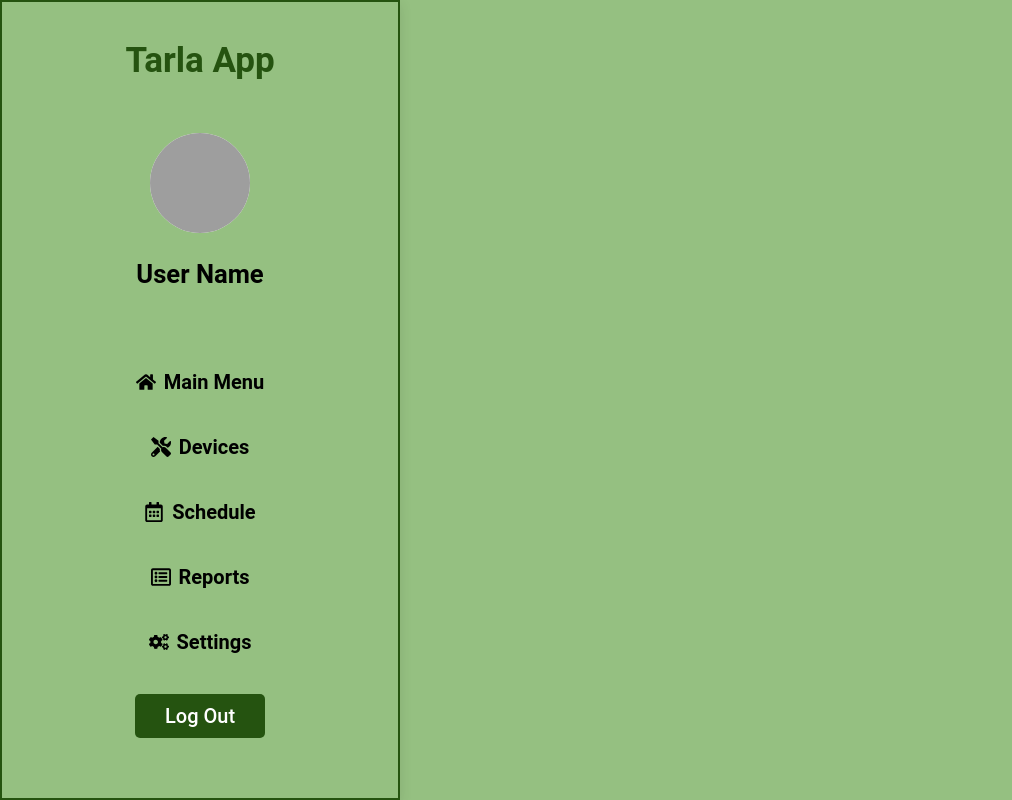
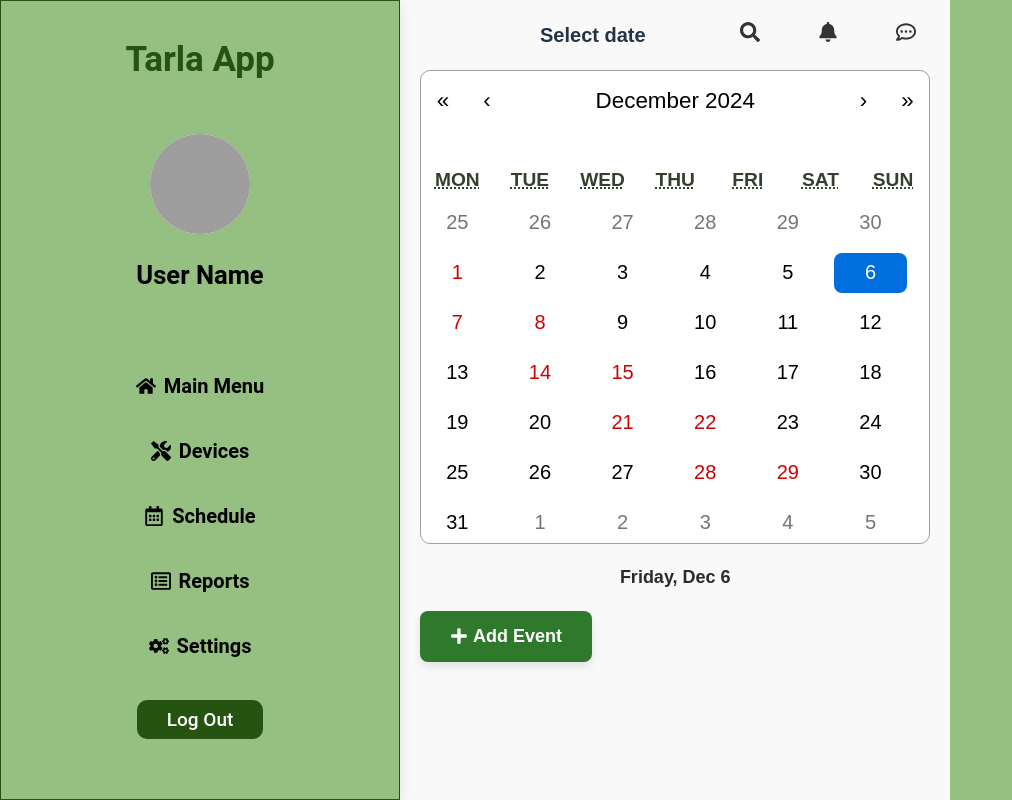
Before and after one commit to Avkar-Yazilim/iot-system-management, a React (Vite) app in the folder frontend/iot-system-management-frontend/: page /schedule in a window 1280 px wide. Shown: the whole page, without its empty margins (0-1012 px from the left). Built offline with nearby package versions, Linux system fonts and the light colour scheme; grey boxes are pictures that could not be loaded.

Commit message:
Frontend Schedule page changes

```diff
--- a/frontend/iot-system-management-frontend/src/Menu/DevicesMenu.css
+++ b/frontend/iot-system-management-frontend/src/Menu/DevicesMenu.css
@@ -73,7 +73,7 @@ html {
   /* Genişliği 450px olarak ayarla */
   background-color: #95C081;
   padding: 20px;
-  border-right: 2px solid #255310;
+  border-right: 1px solid #255310;
   box-sizing: border-box;
 }
 
--- a/frontend/iot-system-management-frontend/src/Menu/ScheduleMenu.jsx
+++ b/frontend/iot-system-management-frontend/src/Menu/ScheduleMenu.jsx
@@ -1,11 +1,13 @@
 import React from "react";
 import MainMenu from "../pages/MainMenu";
-import "./ScheduleMenu.css";
+//import "./ScheduleMenu.css";
+import SchedulePage from "../pages/SchedulePage";
 
 const ScheduleMenu = () => {
   return (
     <div className="menu-container">
       <MainMenu />
+      <SchedulePage />
     </div>
   );
 };
--- a/frontend/iot-system-management-frontend/src/pages/DevicePart.css
+++ b/frontend/iot-system-management-frontend/src/pages/DevicePart.css
@@ -9,7 +9,7 @@
   display: flex;
   flex-direction: column;
   align-items: center;
-  border: 1px solid #255310;
+  border: 0.5px solid #255310;
   box-sizing: border-box;
 }
 
@@ -69,8 +69,8 @@
   color: white;
   background-color: #255310;
   border: none;
-  border-radius: 5px;
-  padding: 15px 100px;
+  border-radius: 15px;
+  padding: 15px 50px;
   cursor: pointer;
   transition: background-color 0.3s ease;
   margin-bottom: 20px;
--- a/frontend/iot-system-management-frontend/src/pages/MainMenu.css
+++ b/frontend/iot-system-management-frontend/src/pages/MainMenu.css
@@ -6,7 +6,7 @@
   width: 90%;
   margin: 0 auto;
   box-shadow: 0 4px 12px rgba(0, 0, 0, 0.1);
-  border: 2px solid #255310;
+  border: 0.2px solid #255310;
   height: 100vh;
   display: flex;
   flex-direction: column;
@@ -75,12 +75,12 @@
 }
 
 .logout-btn {
-  font-size: 20px;
+  font-size: 19px;
   color: white;
   background-color: #255310;
   border: none;
-  border-radius: 5px;
-  padding: 10px 30px;
+  border-radius: 10px;
+  padding: 8px 30px;
   cursor: pointer;
   transition: background-color 0.3s ease;
 }
--- a/frontend/iot-system-management-frontend/src/pages/Schedule.css
+++ b/frontend/iot-system-management-frontend/src/pages/Schedule.css
@@ -1,49 +1,71 @@
 .schedule {
-  background-color: #ffffff; /* Beyaz arka plan */
+  background-color: #ffffff;
+  /* Beyaz arka plan */
   padding: 20px;
-  border: 1px solid #d1d9e6; /* Kenar çizgisi */
-  border-radius: 8px; /* Yuvarlak köşeler */
-  width: 100vh; /* Genişlik */
-  height: 100vh; /* Yükseklik */
-  box-shadow: 0 4px 12px rgba(0, 0, 0, 0.1); /* Gölge */
-  display: flex; /* Flexbox düzenini etkinleştir */
-  flex-direction: column; /* İçerikleri dikey hizala */
-  align-items: center; /* Yatay ortalama */
-  justify-content: center; /* Dikey ortalama */
+  border: 1px solid #d1d9e6;
+  /* Kenar çizgisi */
+  border-radius: 8px;
+  /* Yuvarlak köşeler */
+  width: 100vh;
+  /* Genişlik */
+  height: 100vh;
+  /* Yükseklik */
+  box-shadow: 0 4px 12px rgba(0, 0, 0, 0.1);
+  /* Gölge */
+  display: flex;
+  /* Flexbox düzenini etkinleştir */
+  flex-direction: column;
+  /* İçerikleri dikey hizala */
+  align-items: center;
+  /* Yatay ortalama */
+  justify-content: center;
+  /* Dikey ortalama */
 }
 
 .top-buttons {
-  position: absolute; /* Sayfa içinde özgürce yerleşmesi için */
-  top: 10px; /* Üstten 10px mesafe */
-  right: 10px; /* Sağdan 10px mesafe */
+  position: absolute;
+  /* Sayfa içinde özgürce yerleşmesi için */
+  top: 10px;
+  /* Üstten 10px mesafe */
+  right: 10px;
+  /* Sağdan 10px mesafe */
   display: flex;
-  gap: 15px; /* Butonlar arasındaki boşluk */
+  gap: 15px;
+  /* Butonlar arasındaki boşluk */
 }
 
 .top-button {
   background-color: transparent;
   border: none;
-  font-size: 1.5rem; /* Buton ikon boyutu */
-  color: #333333; /* Buton rengi */
+  font-size: 1.5rem;
+  /* Buton ikon boyutu */
+  color: #333333;
+  /* Buton rengi */
   cursor: pointer;
   transition: color 0.3s ease;
 }
 
 .top-button:hover {
-  color: #95c081; /* Hoverda buton rengi değişir */
+  color: #95c081;
+  /* Hoverda buton rengi değişir */
 }
 
 .calendar-wrapper {
-  display: flex; /* Takvimi ortalamak için flex düzeni */
-  align-items: center; /* Dikey ortalama */
-  justify-content: center; /* Yatay ortalama */
-  width: 100%; /* Kapsayıcı genişliği */
+  display: flex;
+  /* Takvimi ortalamak için flex düzeni */
+  align-items: center;
+  /* Dikey ortalama */
+  justify-content: center;
+  /* Yatay ortalama */
+  width: 100%;
+  /* Kapsayıcı genişliği */
 }
 
 h2 {
   font-size: 20px;
   margin-bottom: 10px;
-  margin-left: 120px; /* Başlığı biraz sola kaydır */
+  margin-left: 120px;
+  /* Başlığı biraz sola kaydır */
 }
 
 .selected-date h3 {
@@ -53,13 +75,17 @@ h2 {
 }
 
 .calendar-header-wrapper {
-  display: flex; /* Takvimin ve başlığın yan yana yerleştirilmesi */
-  flex-direction: column; /* Başlık ve takvim dikeyde hizalanacak */
-  align-items: flex-start; /* Başlık ve takvimi sola hizala */
-  width: 100%; /* Genişlik: Kapsayıcı kadar */
+  display: flex;
+  /* Takvimin ve başlığın yan yana yerleştirilmesi */
+  flex-direction: column;
+  /* Başlık ve takvim dikeyde hizalanacak */
+  align-items: flex-start;
+  /* Başlık ve takvimi sola hizala */
+  width: 100%;
+  /* Genişlik: Kapsayıcı kadar */
 }
 
-.calendar-header-wrapper h2{
+.calendar-header-wrapper h2 {
   margin-top: -200px;
 }
 
@@ -69,37 +95,52 @@ h2 {
   margin-top: 15px;
   gap: 15px;
 }
+
 /* Takvim kapsayıcı boyutunu artır */
 .react-calendar {
-  width: 100%; /* Genişlik: kapsayıcıya tam otur */
-  max-width: 700px; /* Maksimum genişlik */
-  font-size: 1.5rem; /* Yazı boyutunu büyüt */
+  width: 100%;
+  /* Genişlik: kapsayıcıya tam otur */
+  max-width: 700px;
+  /* Maksimum genişlik */
+  font-size: 1.5rem;
+  /* Yazı boyutunu büyüt */
+  border-radius: 10px;
+  color: #33412c;
 }
 
 .react-calendar__tile {
-  height: 40px; /* Hücre yüksekliği */
-  display: flex; /* Ortala */
-  align-items: center; /* Dikey ortalama */
-  justify-content: center; /* Yatay ortalama */
+  height: 40px;
+  /* Hücre yüksekliği */
+  display: flex;
+  /* Ortala */
+  align-items: center;
+  /* Dikey ortalama */
+  justify-content: center;
+  /* Yatay ortalama */
 }
 
 .react-calendar__navigation {
-  height: 60px; /* Navigasyon çubuğu yüksekliği */
-  font-size: 1.6rem; /* Yazı boyutu */
+  height: 60px;
+  /* Navigasyon çubuğu yüksekliği */
+  font-size: 1.6rem;
+  /* Yazı boyutu */
 }
 
 /* Günlerin aralarındaki boşluk */
 .react-calendar__month-view__days {
-  gap: 10px; /* Hücreler arasındaki boşluk */
+  gap: 10px;
+  /* Hücreler arasındaki boşluk */
 }
 
 /* Ay başlığı ve okların görünümü */
 .react-calendar__navigation button {
   font-size: 1.4rem;
-  padding: 10px; /* Daha büyük düğmeler */
+  padding: 10px;
+  /* Daha büyük düğmeler */
 }
 
 /* Haftalık gün isimlerini büyüt */
 .react-calendar__month-view__weekdays {
-  font-size: 1.2rem; /* Gün isimleri (Mon, Tue vs.) */
+  font-size: 1.2rem;
+  /* Gün isimleri (Mon, Tue vs.) */
 }
--- /dev/null
+++ b/frontend/iot-system-management-frontend/src/pages/SchedulePage.css
@@ -0,0 +1,119 @@
+.schedule-page-container {
+    display: flex;
+    height: 100vh;
+}
+
+.schedule-page {
+    flex: 1;
+    position: relative;
+    padding: 20px;
+    overflow-y: auto;
+    /* İçeriğin taşması durumunda dikey kaydırma çubuğu ekleyin */
+}
+
+.top-buttons {
+    display: flex;
+    justify-content: flex-end;
+    gap: 10px;
+}
+
+.top-button {
+    background: none;
+    border: none;
+    cursor: pointer;
+    font-size: 20px;
+}
+
+.calendar-header-wrapper {
+    display: flex;
+    justify-content: center;
+    margin-top: 200px;
+}
+
+.calendar-wrapper {
+    margin-top: 10px;
+    display: flex;
+    justify-content: center;
+}
+
+.selected-date {
+    margin-top: 20px;
+    font-size: 18px;
+    text-align: center;
+}
+
+.add-event-button {
+    margin-top: 20px;
+    background-color: rgb(47, 121, 45);
+    color: rgb(255, 255, 255);
+    border: none;
+    padding: 15px 30px;
+    cursor: pointer;
+    font-size: 18px;
+    font-weight: bold;
+    display: flex;
+    align-items: center;
+    gap: 5px;
+    justify-content: center;
+    box-shadow: 0 4px 8px rgba(0, 0, 0, 0.1);
+}
+
+.event-panel {
+    position: absolute;
+    top: 50px;
+    right: 20px;
+    background-color: white;
+    border: 1px solid #ccc;
+    padding: 20px;
+    box-shadow: 0 4px 8px rgba(0, 0, 0, 0.1);
+    z-index: 1000;
+}
+
+.event-panel h2 {
+    margin-top: 0;
+}
+
+.event-panel form {
+    display: flex;
+    flex-direction: column;
+    gap: 10px;
+}
+
+.event-panel label {
+    display: flex;
+    flex-direction: column;
+    font-size: 14px;
+}
+
+.event-panel input,
+.event-panel select {
+    padding: 5px;
+    font-size: 14px;
+}
+
+.event-panel button {
+    background-color: #4CAF50;
+    color: white;
+    border: none;
+    padding: 10px;
+    cursor: pointer;
+    font-size: 16px;
+}
+
+/* Responsive tasarım için medya sorguları */
+@media (max-width: 768px) {
+    .calendar-wrapper {
+        flex-direction: column;
+        align-items: center;
+    }
+
+    .add-event-button {
+        width: 100%;
+        justify-content: center;
+    }
+
+    .event-panel {
+        width: 90%;
+        right: 5%;
+    }
+}
--- /dev/null
+++ b/frontend/iot-system-management-frontend/src/pages/SchedulePage.jsx
@@ -0,0 +1,88 @@
+import React, { useState } from "react";
+import Calendar from "react-calendar";
+import "react-calendar/dist/Calendar.css";
+import "./SchedulePage.css";
+import { FaSearch, FaBell, FaRegCommentDots, FaPlus } from "react-icons/fa";
+
+
+const SchedulePage = () => {
+    const [date, setDate] = useState(new Date());
+    const [isPanelOpen, setIsPanelOpen] = useState(false);
+
+    const togglePanel = () => {
+        setIsPanelOpen(!isPanelOpen);
+    };
+
+    const handleAddEvent = (e) => {
+        e.preventDefault();
+        // Etkinlik ekleme işlemleri burada yapılacak
+        togglePanel();
+    };
+
+    return (
+        <div className="schedule-page-container">
+
+            <div className="schedule-page">
+                <div className="top-buttons">
+                    <button className="top-button">
+                        <FaSearch />
+                    </button>
+                    <button className="top-button">
+                        <FaBell />
+                    </button>
+                    <button className="top-button">
+                        <FaRegCommentDots />
+                    </button>
+                </div>
+                <div className="calendar-header-wrapper">
+                    <h2>Select date</h2>
+                    <div className="calendar-wrapper">
+                        <Calendar onChange={setDate} value={date} />
+                    </div>
+                </div>
+                <div className="selected-date">
+                    <h3>
+                        {date.toLocaleDateString("en-US", {
+                            weekday: "long",
+                            month: "short",
+                            day: "numeric",
+                        })}
+                    </h3>
+                </div>
+                <button className="add-event-button" onClick={togglePanel}>
+                    <FaPlus /> Add Event
+                </button>
+                {isPanelOpen && (
+                    <div className="event-panel">
+                        <h2>Add New Event</h2>
+                        <form onSubmit={handleAddEvent}>
+                            <label>
+                                Event Title:
+                                <input type="text" name="title" required />
+                            </label>
+                            <label>
+                                Start Time:
+                                <input type="time" name="startTime" required />
+                            </label>
+                            <label>
+                                End Time:
+                                <input type="time" name="endTime" required />
+                            </label>
+                            <label>
+                                Status:
+                                <select name="status" required>
+                                    <option value="Planned">Planned</option>
+                                    <option value="Completed">Completed</option>
+                                    <option value="Cancelled">Cancelled</option>
+                                </select>
+                            </label>
+                            <button type="submit">Add Event</button>
+                        </form>
+                    </div>
+                )}
+            </div>
+        </div>
+    );
+};
+
+export default SchedulePage;     //merhaba dostlar keyifler nasıl? <3 );
```
Also changed, not shown: frontend/iot-system-management-frontend/src/pages/QuickMenu.css (+88 -44 lines).
